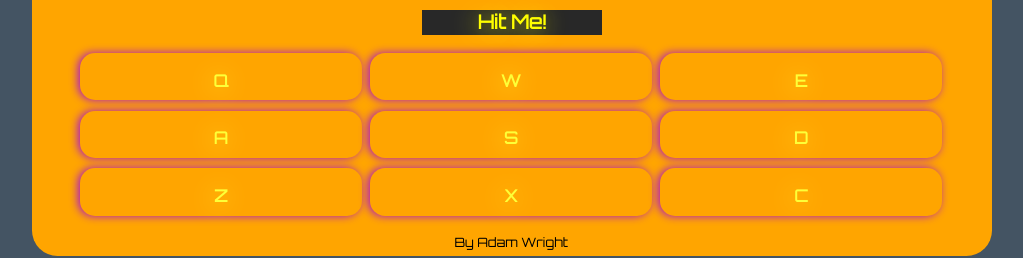
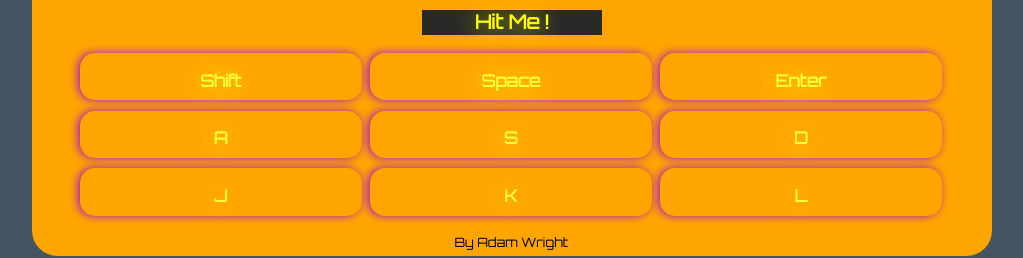
Before and after one commit to adam4321/React-drum-Machine, a React (Create React App) app: page / in a window 1280 px wide. Shown: the part 128-386 px from the top of the page, without its empty margins (128-1151 px from the left). Built offline with nearby package versions, Linux system fonts and the light colour scheme.

Commit message:
change keyboard buttons and labels

```diff
--- a/src/App.js
+++ b/src/App.js
@@ -26,15 +26,15 @@ import ride from './ride-sample.wav';
 // Object that defines each button's information
 
 const data = [
-  { id: 'Snare', letter: 'Q', src: snare },
-  { id: 'Bass Drum', letter: 'W', src: bass },
-  { id: 'Cymbal', letter: 'E', src: cymbal },
-  { id: 'Tom Hi', letter: 'A', src: tom1 },
-  { id: 'Tom Mid', letter: 'S', src: tom2 },
-  { id: 'Tom Low', letter: 'D', src: tom3 },
-  { id: 'High hat', letter: 'Z', src: closed },
-  { id: 'China', letter: 'X', src: clap },
-  { id: 'Ride', letter: 'C', src: ride },
+  { id: 'Snare', button: 'Shift',code: 16, src: snare },
+  { id: 'Bass Drum', button: 'Space',code: 32,   src: bass },
+  { id: 'High hat', button: 'Enter',code: 13, src: closed },
+  { id: 'Tom Hi', button: 'A',code: 65, src: tom1 },
+  { id: 'Tom Mid', button: 'S',code: 83, src: tom2 },
+  { id: 'Tom Low', button: 'D',code: 68, src: tom3 },
+  { id: 'China', button: 'J',code: 74, src: clap },
+  { id: 'Crash', button: 'K',code: 75, src: cymbal },
+  { id: 'Ride', button: 'L',code: 76, src: ride },
 ]
 
 // Create the drum machine component
@@ -44,7 +44,7 @@ class App extends React.Component {
   constructor(props) {
     super(props);
     this.state = {
-      display: 'Hit Me!'
+      display: 'Hit Me !'
     }
   }
 
@@ -61,8 +61,9 @@ class App extends React.Component {
       {data.map(d => (
         <DrumPad
           id = {d.id}
-          letter = {d.letter}
+          code = {d.code}
           src = {d.src}
+          button = {d.button}
           handleDisplay = {this.handleDisplay}
         />
       ))}
@@ -89,15 +90,17 @@ class DrumPad extends React.Component {
     document.removeEventListener('keydown',this.handleKeyDown)
   }
 
+  // Play sound on keyboard button press
+
   handleKeyDown = e => {
-    if(e.keyCode === this.props.letter.charCodeAt()) {
+    if(e.keyCode === this.props.code) {
       this.audio.play()
       this.audio.currentTime = 0
       this.props.handleDisplay(this.props.id)
     }
   }
 
-  // Button's clickhandler function
+  // Play sound on mouse click
 
   handleClick = () => {
     this.audio.play()
@@ -112,12 +115,12 @@ class DrumPad extends React.Component {
         id = {this.props.id}
         onClick = {this.handleClick}
       >
-        <h3 id = 'button-letter'>{this.props.letter}</h3>
+        <h3 id = 'button-letter'>{this.props.button}</h3>
         <audio
           ref = {ref => this.audio = ref}
           className = 'clip'
           src = {this.props.src}
-          id = {this.props.letter}
+          id = {this.props.button}
         >
         </audio>
       </div>
```
